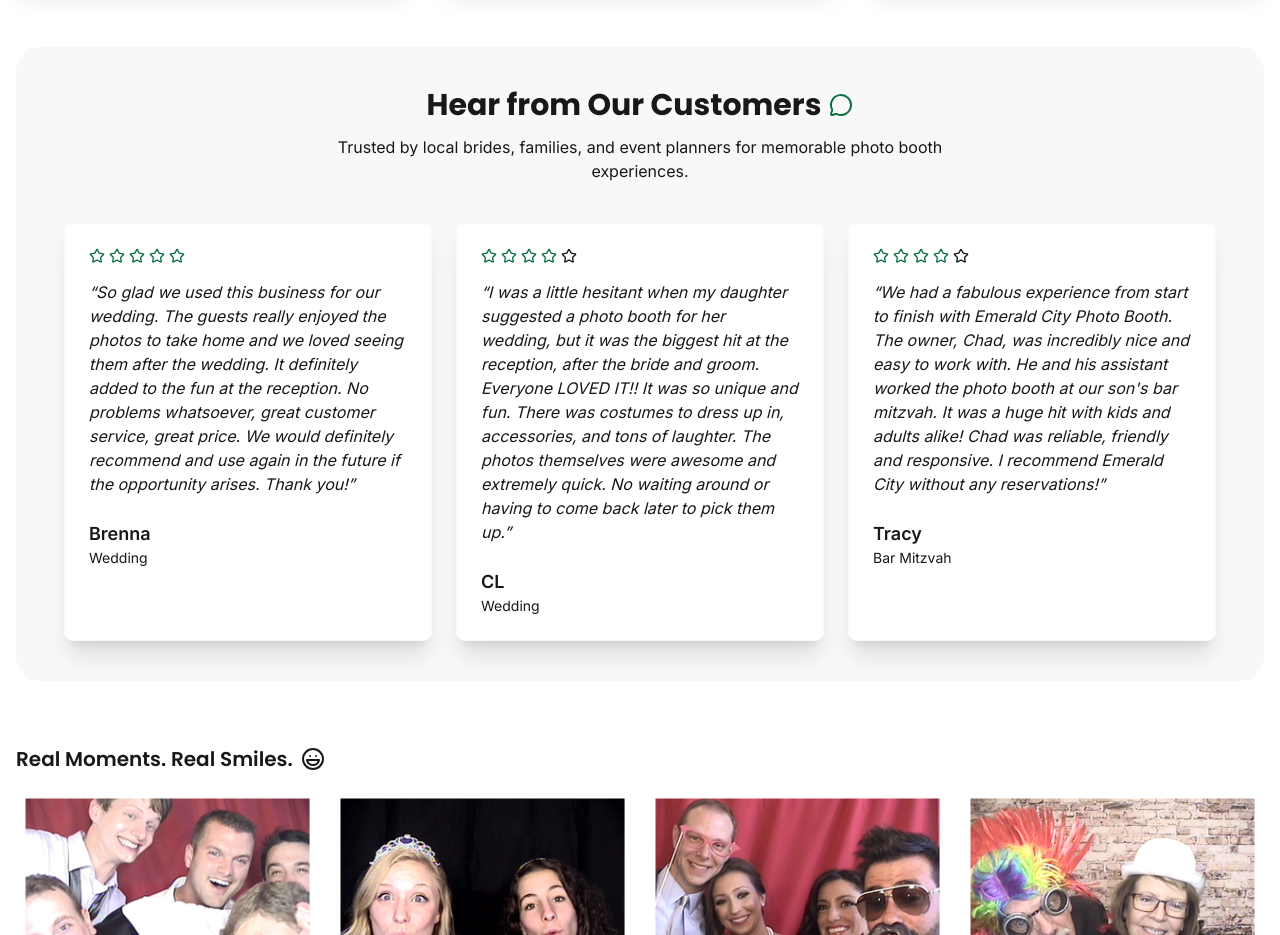
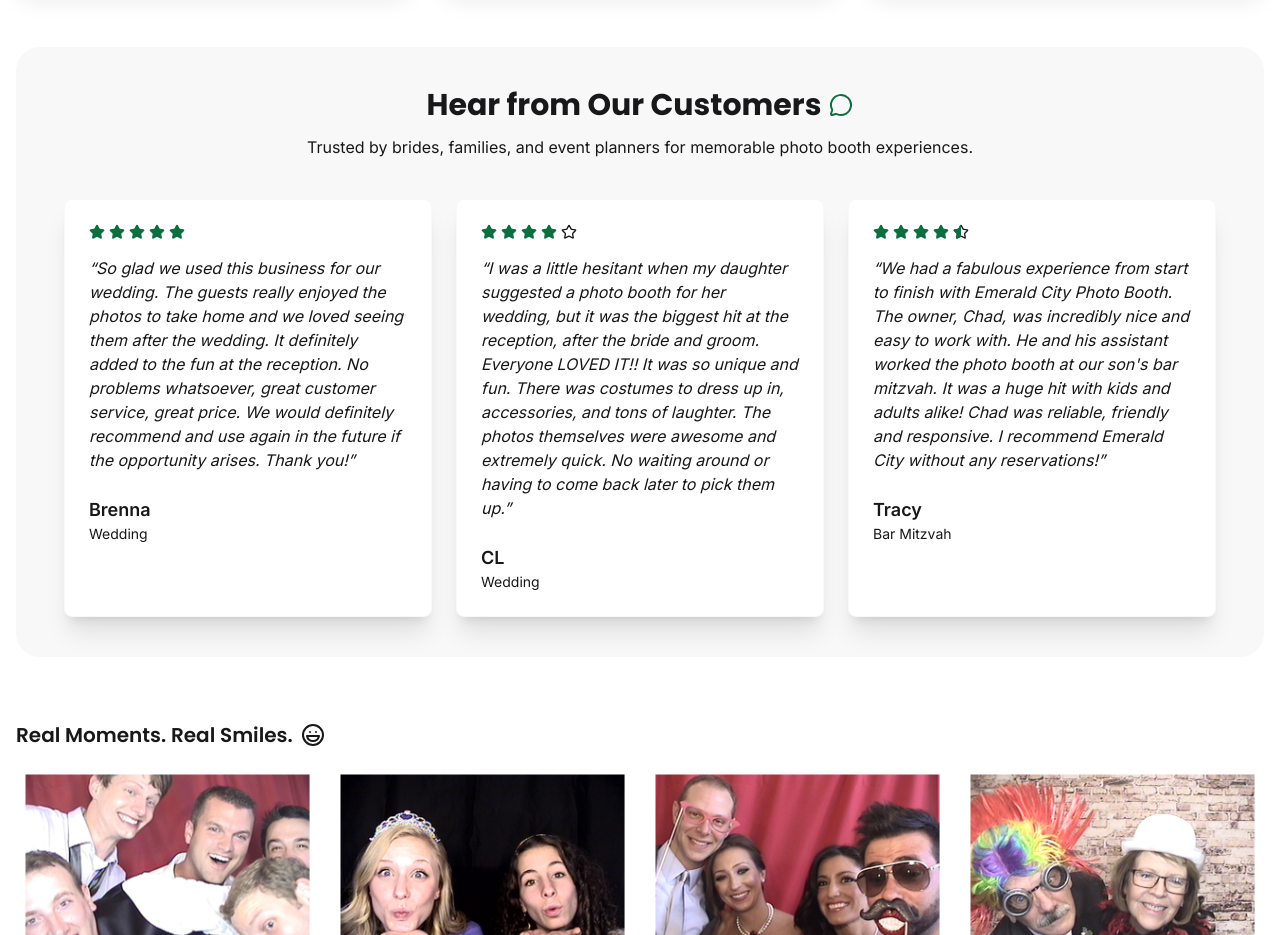
Before and after one commit to v-mcnett/ecpb-2026, a Next.js app: page / in a window 1280 px wide. Shown: the part 1180-2115 px from the top of the page. Built offline with nearby package versions, Linux system fonts and the light colour scheme.

Commit message:
added testimonials back in

```diff
--- a/src/components/testimonials/testimonialList.tsx
+++ b/src/components/testimonials/testimonialList.tsx
@@ -29,9 +29,16 @@ const renderStars = (stars: number) => {
     return (
         <div className="flex items-center gap-1 mb-4">
             {[...Array(fullStars)].map((_, idx) => (
-                <Star key={idx} className="w-4 h-4 text-primary" />
+                <Star key={idx} className="w-4 h-4 text-primary" fill="currentColor" />
             ))}
-            {hasHalf && <Star className="w-4 h-4 text-primary/80" />}
+            {hasHalf && (
+                <span className="relative inline-block w-4 h-4">
+                    <Star className="absolute inset-0 w-4 h-4 text-base-content/40" />
+                    <span className="absolute inset-y-0 left-0 w-2 overflow-hidden">
+                        <Star className="w-4 h-4 text-primary" fill="currentColor" />
+                    </span>
+                </span>
+            )}
             {[...Array(5 - Math.ceil(stars))].map((_, idx) => (
                 <Star key={`empty-${idx}`} className="w-4 h-4 text-base-content/40" />
             ))}
@@ -49,7 +56,7 @@ export default function TestimonialList() {
                         <MessageCircle className="w-6 h-6 text-primary" />
                     </h2>
                     <p className="text-base-content/70 max-w-2xl mx-auto">
-                        Trusted by local brides, families, and event planners for memorable photo booth experiences.
+                        Trusted by brides, families, and event planners for memorable photo booth experiences.
                     </p>
                 </div>
 
```
